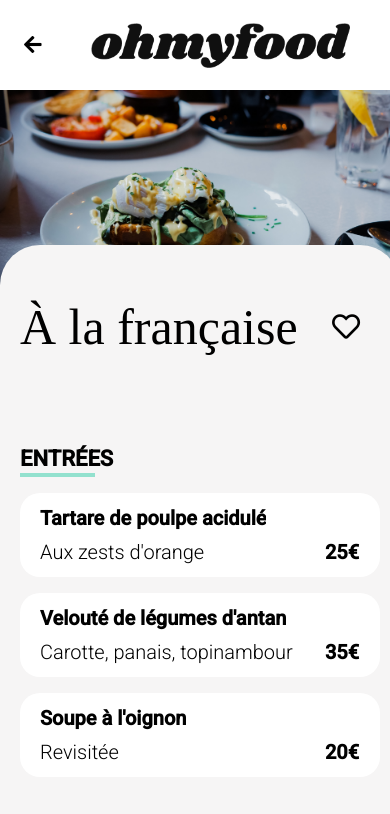
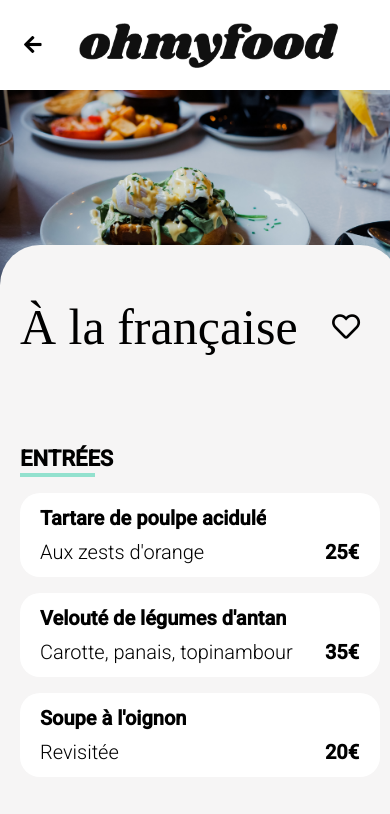
Before and after one commit to EG-OpenClassrooms-ReactJs-Formation/P3_GHISONI_code, a website: page pages/menu_fr.html in a window 390 px wide. Shown: the top 814 px of the page. Drawn offline with Linux system fonts and the light colour scheme; a web font is replaced by a local one.

Commit message:
Fix the center issue and the responsive behavior of the header logo

```diff
--- a/sass/pages/_menu_base.scss
+++ b/sass/pages/_menu_base.scss
@@ -16,6 +16,8 @@
 .header-logo-menu {
     display:inline-block;
     margin: 0 auto;
+    position: relative;
+    padding-right: 6%;
 }
 
 .menu-restaurant-container {
```
Also changed, not shown: public/css/style.css, 1 other file.
